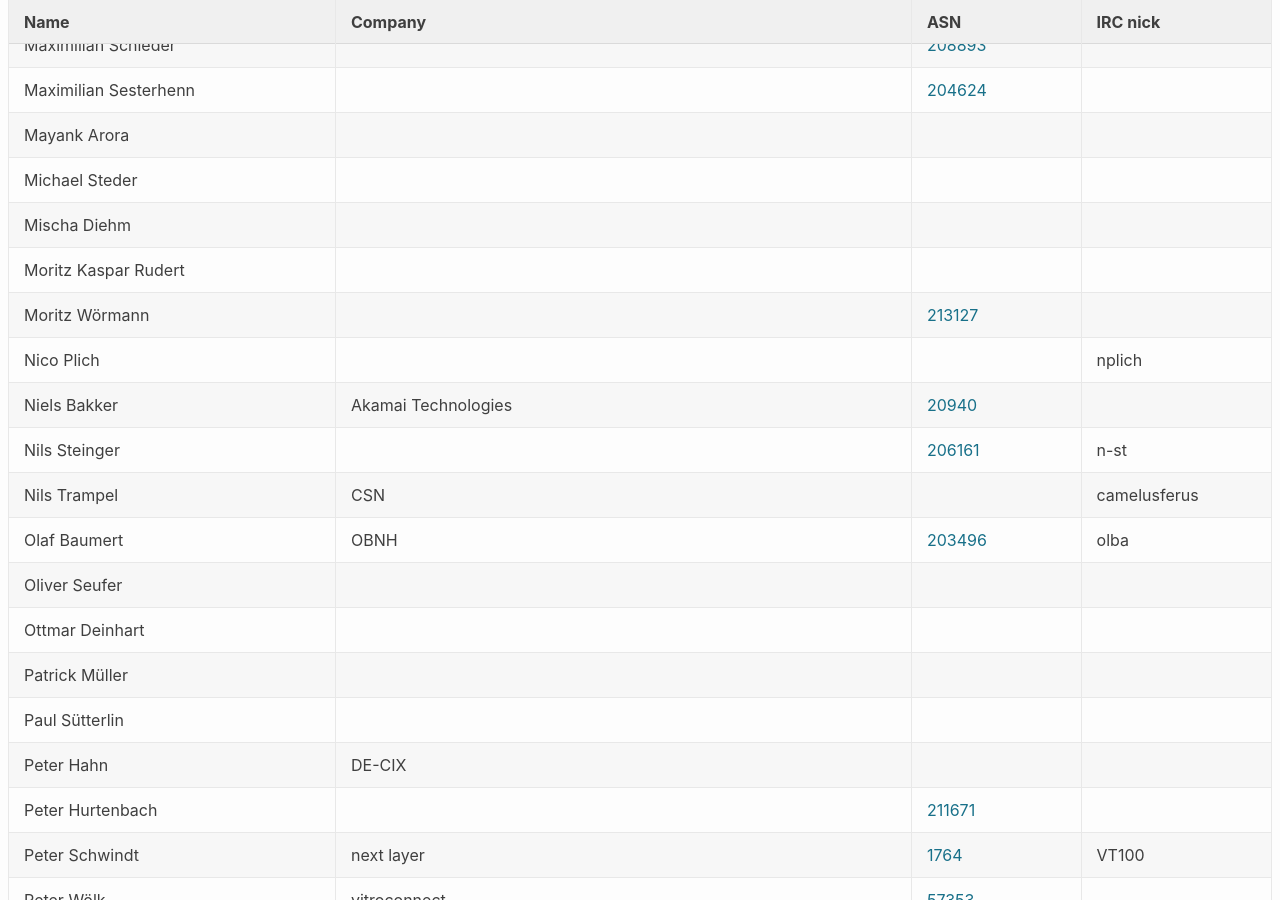
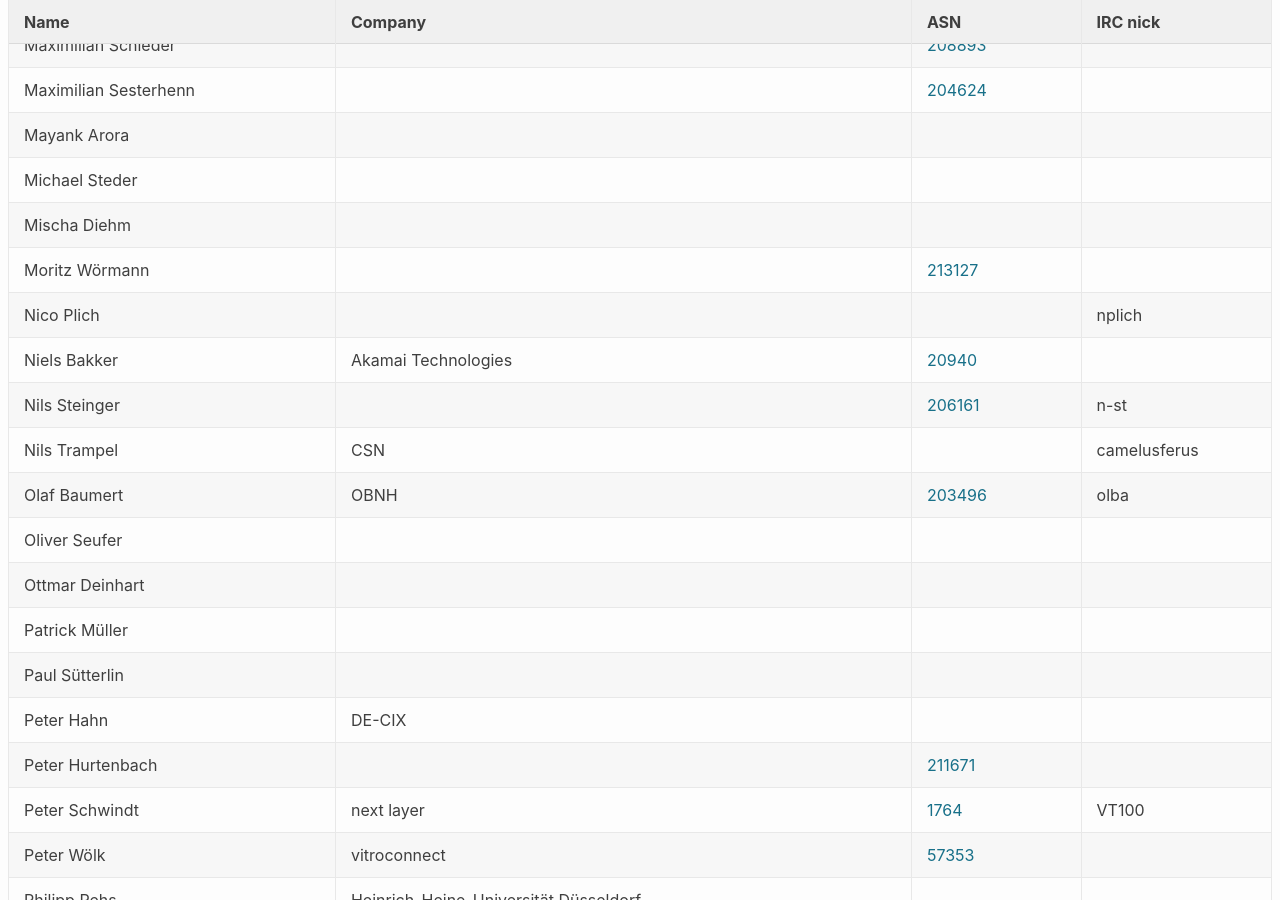
Before and after one commit to denog/pretix-attendeelist, a Jekyll site: the page built from denog14/index.md, in a window 1280 px wide and 900 px high, scrolled down 23514 px. Built offline with Jekyll 4.4.1, drawn with Linux system fonts in a browser that asks for light colours.

Commit message:
Removed on personal request

```diff
--- a/_data/attendees_denog14_remote.json
+++ b/_data/attendees_denog14_remote.json
@@ -1,10 +1,4 @@
 [
-  {
-    "name": "Moritz Kaspar Rudert",
-    "company": null,
-    "irc": null,
-    "asn": null
-  },
   {
     "name": "Ahmed Moshref Aboutaleb",
     "company": "Ciena",
```
